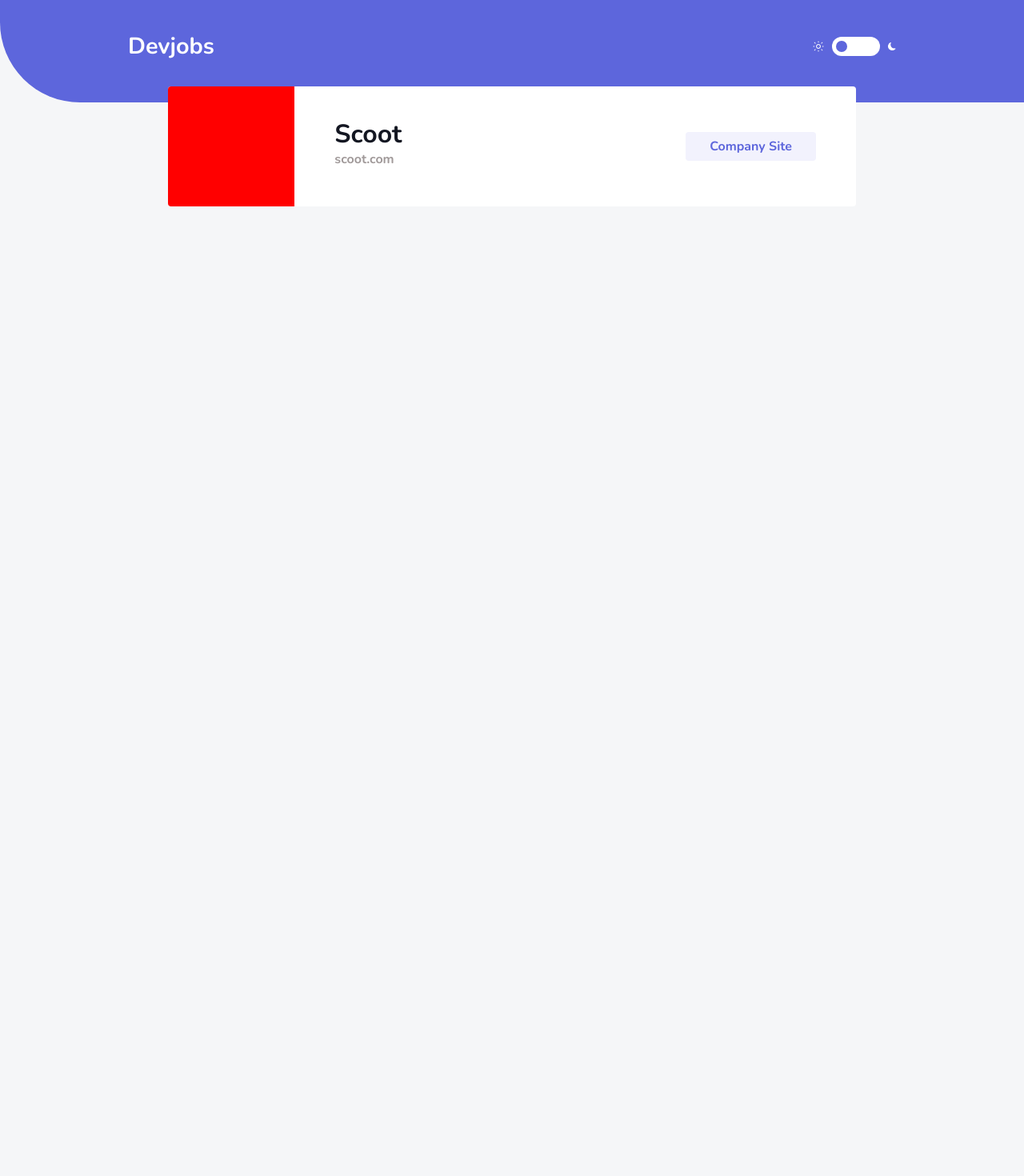
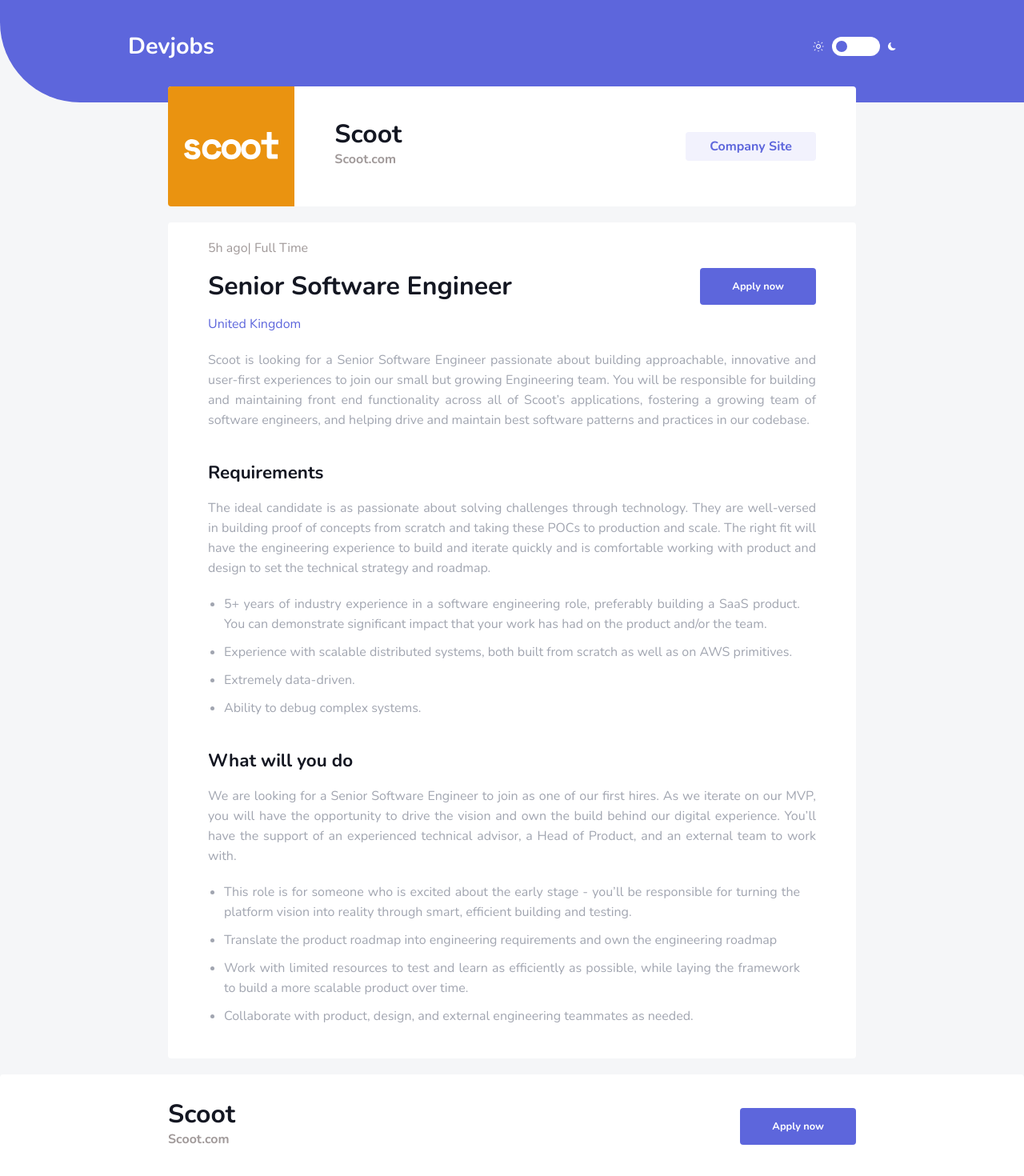
Before and after one commit to dumoresco/devjobs, a React (Vite) app: page /1 in a window 1280 px wide. Shown: the part 12-1482 px from the top of the page at 80% size. Before the commit the page ends 800 px from the top, so only its background shows below. Built offline with nearby package versions, Linux system fonts and the light colour scheme.

Commit message:
Job details page updated

```diff
--- a/src/pages/JobDetails/index.tsx
+++ b/src/pages/JobDetails/index.tsx
@@ -1,7 +1,14 @@
 import Header from "../../components/UI/Header";
 import React, { useEffect } from "react";
 
-import { Container } from "./styles";
+import {
+  Container,
+  BtnApply,
+  DescriptionContainer,
+  DescriptionHeader,
+  RequirementsContainer,
+  Footer,
+} from "./styles";
 import { JobDetailsInterface } from "utils/JobCardInterface";
 import { useParams } from "react-router-dom";
 
@@ -9,22 +16,79 @@
 
 const JobDetails: React.FC<JobDetailsInterface> = (props) => {
   const params = useParams();
-  let id = params;
+
+  console.log(params.id);
+
+  const response = data[params.id - 1];
+
+  console.log(response);
 
   return (
     <>
       <Container>
         <div className="main-card">
-          <div className="logo-container"></div>
+          <div
+            className="logo-container"
+            style={{ backgroundColor: `${response.logoBackground}` }}
+          >
+            <img src={response.logo} alt={response.company} />
+          </div>
           <div className="infos">
             <div className="infos-title">
-              <h3>Scoot</h3>
-              <span>scoot.com</span>
+              <h3>{response.company}</h3>
+              <span>{response.company}.com</span>
             </div>
             <button>Company Site</button>
           </div>
         </div>
+        <DescriptionContainer>
+          <DescriptionHeader>
+            <div className="description-title">
+              <p>
+                {response.postedAt}| {response.contract}
+              </p>
+              <h1>{response.position}</h1>
+              <span>{response.location}</span>
+            </div>
+            <BtnApply>Apply now</BtnApply>
+          </DescriptionHeader>
+
+          <p className="description-text">{response.description}</p>
+          <RequirementsContainer>
+            <h2>Requirements</h2>
+            <div className="requirements-description">
+              {response.requirements.content}
+              <ul>
+                {response.requirements.items.map((item) => (
+                  <li>{item}</li>
+                ))}
+              </ul>
+            </div>
+          </RequirementsContainer>
+          <RequirementsContainer>
+            <h2>What will you do</h2>
+            <div className="requirements-description">
+              {response.role.content}
+              <ul>
+                {response.role.items.map((item) => (
+                  <li>{item}</li>
+                ))}
+              </ul>
+            </div>
+          </RequirementsContainer>
+        </DescriptionContainer>
       </Container>
+      <Footer>
+        <div className="footer-card">
+          <div className="infos">
+            <div className="infos-title">
+              <h3>{response.company}</h3>
+              <span>{response.company}.com</span>
+            </div>
+            <BtnApply>Apply now</BtnApply>
+          </div>
+        </div>
+      </Footer>
     </>
   );
 };
--- a/src/pages/JobDetails/styles.tsx
+++ b/src/pages/JobDetails/styles.tsx
@@ -7,6 +7,8 @@
   display: flex;
   width: 100%;
   margin-top: -20px;
+  justify-content: center;
+  flex-direction: column;
 
   .main-card {
     border-radius: 4px;
@@ -14,6 +16,13 @@
     width: 100%;
     display: flex;
     align-items: center;
+
+    img {
+      width: 100%;
+      height: 100%;
+      object-fit: contain;
+      padding: 20px;
+    }
   }
   .logo-container {
     width: 200px;
@@ -75,3 +84,144 @@
     }
   }
 `;
+
+export const BtnApply = styled.button`
+  border-radius: 4px;
+  background-color: ${(props) => props.theme.colors.primary};
+  color: #ffffff;
+  font-size: 0.8rem;
+  font-weight: 700;
+  padding: 15px 40px;
+  @media (max-width: 550px) {
+    width: 100%;
+  }
+`;
+
+export const DescriptionContainer = styled.div`
+  max-width: 900px;
+  margin: 0 auto;
+  padding: 20px 50px;
+  display: flex;
+  width: 100%;
+  color: #a1a5b0;
+  margin: 20px 0;
+  justify-content: center;
+  flex-direction: column;
+  background: ${(props) => props.theme.colors.card};
+  border-radius: 4px;
+  font-size: 1rem;
+  font-weight: 400;
+  color: #a1a5b0;
+  line-height: 25px;
+  text-align: justify;
+
+  .description-text {
+    margin: 20px 0;
+  }
+
+  @media (max-width: 550px) {
+    padding: 20px;
+  }
+`;
+
+export const DescriptionHeader = styled.div`
+  display: flex;
+  justify-content: space-between;
+  align-items: center;
+
+  .description-title {
+    width: 50%;
+    h1 {
+      text-align: left;
+      color: ${(props) => props.theme.colors.title};
+      font-size: 2rem;
+      margin: 20px 0;
+      line-height: 30px;
+      font-weight: bold;
+    }
+
+    p {
+      color: ${(props) => props.theme.colors.subtitle};
+    }
+    span {
+      color: ${(props) => props.theme.colors.primary};
+    }
+  }
+
+  @media (max-width: 550px) {
+    flex-direction: column;
+
+    .description-title {
+      width: 100%;
+      h1 {
+        font-size: 1.5rem;
+      }
+    }
+  }
+`;
+
+export const RequirementsContainer = styled.div`
+  h2 {
+    font-size: 1.4rem;
+    color: ${(props) => props.theme.colors.title};
+    margin: 20px 0;
+    font-weight: bold;
+  }
+
+  .requirements-description {
+    margin: 20px 0;
+  }
+
+  ul {
+    margin: 20px 20px;
+    li + li {
+      margin-top: 10px;
+    }
+  }
+`;
+
+export const Footer = styled.footer`
+  width: 100%;
+  border-radius: 4px;
+  background: ${(props) => props.theme.colors.card};
+  padding: 30px 0;
+  .footer-card {
+    max-width: 900px;
+    margin: 0 auto;
+    display: flex;
+    align-items: center;
+
+    .infos {
+      width: 100%;
+      height: 70px;
+      display: flex;
+      justify-content: space-between;
+      align-items: center;
+      padding: 0 20px;
+
+      .infos-title {
+        h3 {
+          color: ${(props) => props.theme.colors.title};
+          font-weight: 700;
+          font-size: 2rem;
+          margin-bottom: 15px;
+        }
+        span {
+          color: ${(props) => props.theme.colors.subtitle};
+          font-weight: 700;
+        }
+      }
+    }
+  }
+
+  @media (max-width: 550px) {
+    .infos {
+      width: 100%;
+      flex-direction: column;
+    }
+    .infos-title {
+      margin-bottom: 20px;
+      text-align: center;
+    }
+  }
+`;
```
